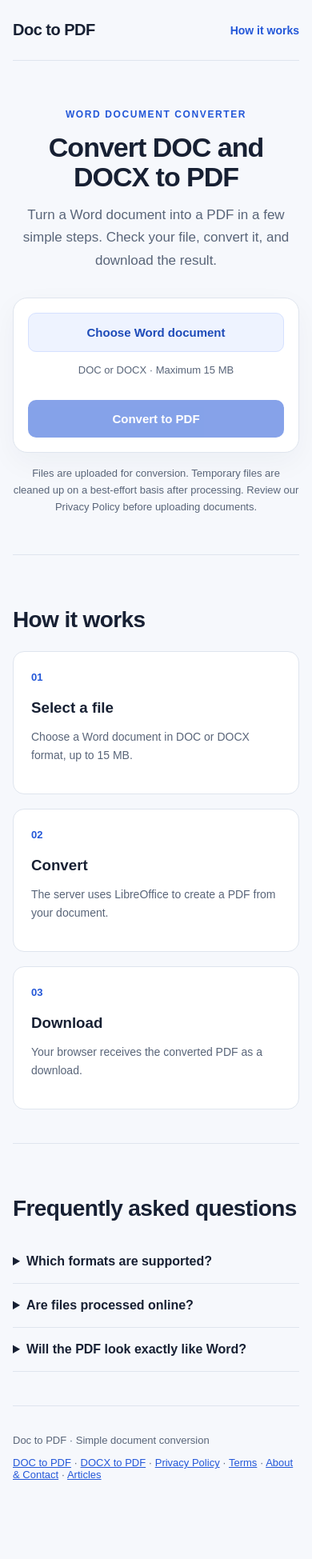
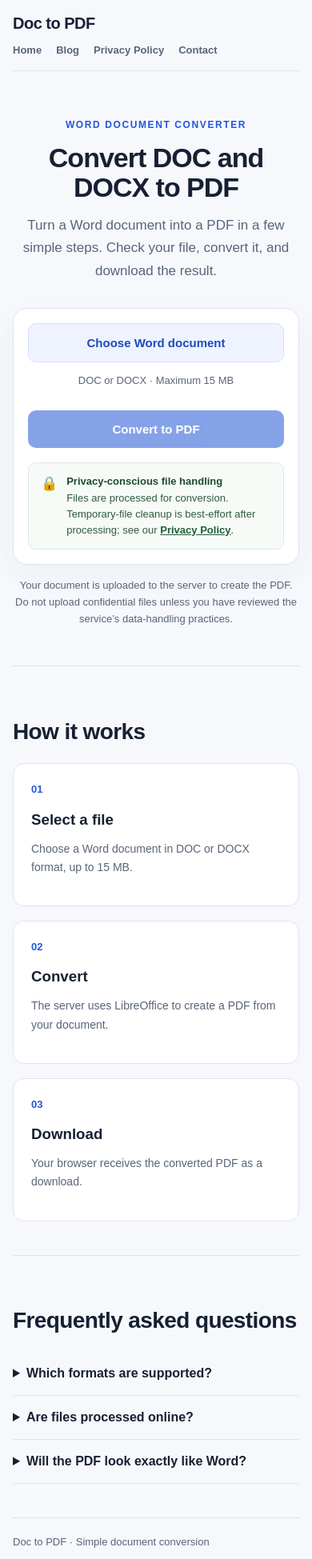
Before and after one commit to Monupatel62/doc-to-pdf, a Next.js app: page / in a window 390 px wide. Shown: the top 1949 px of the page at 80% size. Before the commit the page ends 1900 px from the top, so only its background shows below. Built offline with nearby package versions, Linux system fonts and the light colour scheme; no server answers.

Commit message:
Improve landing page security messaging, ads slots and responsive navigation

```diff
--- a/app/about/page.tsx
+++ b/app/about/page.tsx
@@ -20,7 +20,7 @@ export default function AboutPage() {
         <li>PDF conversion and browser download</li>
         <li>Free access to the conversion tool</li>
       </ul>
-      <h2>Contact and support</h2>
+      <h2 id="contact">Contact and support</h2>
       <p>Need help with a conversion or want to report a problem? Use the support form or verified support email address configured by the site operator.</p>
       <section aria-label="Contact support" style={{ border: "1px solid #ddd", borderRadius: 8, padding: 20, marginTop: 16 }}>
         <h3>Contact form placeholder</h3>
--- a/app/globals.css
+++ b/app/globals.css
@@ -4,9 +4,12 @@ html { scroll-behavior: smooth; }
 body { margin: 0; background: var(--bg); color: var(--ink); font-family: Arial, Helvetica, sans-serif; }
 a { color: var(--blue); }
 .page { max-width: 1080px; margin: 0 auto; padding: 0 24px; }
-.topbar { height: 76px; display: flex; align-items: center; justify-content: space-between; border-bottom: 1px solid var(--line); }
-.topbar a { text-decoration: none; font-size: 14px; font-weight: 600; }
-.topbar .brand { color: var(--ink); font-size: 20px; letter-spacing: -.5px; }
+.site-header { min-height: 76px; display: flex; align-items: center; justify-content: space-between; gap: 20px; border-bottom: 1px solid var(--line); }
+.brand { color: var(--ink); font-size: 20px; font-weight: 700; letter-spacing: -.5px; text-decoration: none; white-space: nowrap; }
+.primary-nav, .site-footer nav { display: flex; align-items: center; flex-wrap: wrap; gap: 22px; }
+.primary-nav a, .site-footer nav a { color: var(--muted); text-decoration: none; font-size: 14px; font-weight: 600; }
+.primary-nav a:hover, .site-footer nav a:hover { color: var(--blue); }
+.ad-slot { width: 100%; min-height: 0; height: 0; overflow: hidden; pointer-events: none; }
 .hero { text-align: center; padding: 72px 0 48px; }
 .eyebrow { color: var(--blue); font-size: 12px; font-weight: 700; letter-spacing: 1.6px; }
 h1 { max-width: 760px; margin: 16px auto; font-size: clamp(34px, 6vw, 56px); line-height: 1.08; letter-spacing: -2px; }
@@ -20,6 +23,10 @@ button:disabled { cursor: not-allowed; opacity: .55; }
 .convert { margin-top: 14px; color: white; background: var(--blue); }
 .formats, .selected, .privacyNote { color: var(--muted); font-size: 13px; line-height: 1.6; }
 .selected { overflow-wrap: anywhere; }
+.security-note { display: flex; align-items: flex-start; gap: 11px; margin: 18px 0 0; padding: 13px 15px; border: 1px solid #dce9df; border-radius: 10px; background: #f6fbf7; color: #315b40; text-align: left; font-size: 13px; line-height: 1.55; }
+.security-note strong { color: #214a30; }
+.security-note a { color: #245d3a; font-weight: 700; }
+.security-icon { flex: 0 0 auto; font-size: 17px; }
 .privacyNote { max-width: 680px; margin: 16px auto 0; }
 .message { font-size: 14px; line-height: 1.5; }
 .error { color: #b42318; }
@@ -33,10 +40,8 @@ h2 { font-size: 28px; letter-spacing: -.6px; }
 .steps p, .faq p { color: var(--muted); font-size: 14px; line-height: 1.65; }
 details { border-bottom: 1px solid var(--line); padding: 18px 0; }
 summary { cursor: pointer; font-weight: 700; }
-footer { border-top: 1px solid var(--line); padding: 22px 0 36px; color: var(--muted); font-size: 13px; display: flex; justify-content: space-between; gap: 20px; }
-@media (max-width: 640px) { .page { padding: 0 16px; } .hero { padding-top: 48px; } h1 { letter-spacing: -1px; } .converter { padding: 18px; } .steps { grid-template-columns: 1fr; } footer { display: block; } }
-
-
+.site-footer { border-top: 1px solid var(--line); padding: 22px 0 36px; color: var(--muted); font-size: 13px; display: flex; justify-content: space-between; align-items: center; gap: 20px; }
+.site-footer p { margin: 0; }
 .blog-content { color: var(--ink); font-size: 16px; line-height: 1.85; overflow-wrap: anywhere; }
 .blog-content h2 { margin: 34px 0 12px; font-size: 27px; line-height: 1.3; letter-spacing: -.5px; }
 .blog-content h3 { margin: 26px 0 10px; font-size: 20px; line-height: 1.4; }
@@ -45,4 +50,18 @@ footer { border-top: 1px solid var(--line); padding: 22px 0 36px; color: var(--m
 .blog-content li { margin: 8px 0; }
 .blog-content a { color: var(--blue); text-decoration: underline; text-underline-offset: 3px; }
 .blog-content strong { font-weight: 700; }
-@media (max-width: 640px) { .blog-content { font-size: 15px; } .blog-content h2 { font-size: 23px; } }
+@media (max-width: 700px) {
+  .page { padding: 0 16px; }
+  .site-header { min-height: 0; padding: 18px 0; align-items: flex-start; flex-direction: column; gap: 14px; }
+  .primary-nav { width: 100%; gap: 10px 18px; }
+  .primary-nav a { font-size: 13px; }
+  .hero { padding: 48px 0; }
+  h1 { letter-spacing: -1px; }
+  .converter { padding: 18px; }
+  .steps { grid-template-columns: 1fr; }
+  .site-footer { display: block; }
+  .site-footer nav { margin-top: 14px; gap: 12px 18px; }
+  .blog-content { font-size: 15px; }
+  .blog-content h2 { font-size: 23px; }
+}
+@media (prefers-reduced-motion: reduce) { html { scroll-behavior: auto; } }
--- a/app/page.tsx
+++ b/app/page.tsx
@@ -4,6 +4,13 @@ import Link from "next/link";
 import { useRef, useState } from "react";
 
 type Result = { error?: string; filename?: string };
+
+const navItems = [
+  { href: "/", label: "Home" },
+  { href: "/blog", label: "Blog" },
+  { href: "/privacy", label: "Privacy Policy" },
+  { href: "/about#contact", label: "Contact" }
+];
 
 export default function Home() {
   const inputRef = useRef<HTMLInputElement>(null);
@@ -42,7 +49,7 @@ export default function Home() {
       const url = URL.createObjectURL(blob);
       const link = document.createElement("a");
       link.href = url;
-      link.download = file.name.replace(/\.docx?$/i, "") + ".pdf";
+      link.download = file.name.replace(/\\.docx?$/i, "") + ".pdf";
       document.body.appendChild(link);
       link.click();
       link.remove();
@@ -55,28 +62,86 @@ export default function Home() {
     }
   }
 
-  return <main className="page">
-    <header className="topbar"><Link className="brand" href="/">Doc to PDF</Link><a href="#how-it-works">How it works</a></header>
+  return (
+    <main className="page">
+      <header className="site-header">
+        <Link className="brand" href="/" aria-label="Doc to PDF home">Doc to PDF</Link>
+        <nav className="primary-nav" aria-label="Main navigation">
+          {navItems.map(item => (
+            <Link key={item.href} href={item.href}>{item.label}</Link>
+          ))}
+        </nav>
+      </header>
+
+      {/* Ad placement reserved for a future approved AdSense unit. No ad script is loaded here. */}
+      <div id="adsense-header" className="ad-slot ad-slot-header" aria-hidden="true" />
+
       <section className="hero">
         <p className="eyebrow">WORD DOCUMENT CONVERTER</p>
         <h1>Convert DOC and DOCX to PDF</h1>
         <p className="intro">Turn a Word document into a PDF in a few simple steps. Check your file, convert it, and download the result.</p>
+
         <div className="converter">
-        <input ref={inputRef} className="fileInput" type="file" accept=".doc,.docx,application/msword,application/vnd.openxmlformats-officedocument.wordprocessingml.document" onChange={e => chooseFile(e.target.files?.[0] || null)} aria-label="Choose a DOC or DOCX document" />
-        <button className="choose" type="button" onClick={() => inputRef.current?.click()} disabled={busy}>Choose Word document</button>
+          <input
+            ref={inputRef}
+            className="fileInput"
+            type="file"
+            accept=".doc,.docx,application/msword,application/vnd.openxmlformats-officedocument.wordprocessingml.document"
+            onChange={e => chooseFile(e.target.files?.[0] || null)}
+            aria-label="Choose a DOC or DOCX document"
+          />
+          <button className="choose" type="button" onClick={() => inputRef.current?.click()} disabled={busy}>
+            Choose Word document
+          </button>
           <p className="formats">DOC or DOCX · Maximum 15 MB</p>
           {file && <p className="selected" aria-live="polite">Selected: {file.name} ({(file.size / 1024 / 1024).toFixed(2)} MB)</p>}
-        <button className="convert" type="button" onClick={convert} disabled={!file || busy}>{busy ? "Converting…" : "Convert to PDF"}</button>
+          <button className="convert" type="button" onClick={convert} disabled={!file || busy}>
+            {busy ? "Converting…" : "Convert to PDF"}
+          </button>
+
+          <div className="security-note" role="note">
+            <span className="security-icon" aria-hidden="true">🔒</span>
+            <span><strong>Privacy-conscious file handling</strong><br />Files are processed for conversion. Temporary-file cleanup is best-effort after processing; see our <Link href="/privacy">Privacy Policy</Link>.</span>
+          </div>
+
           {error && <p className="message error" role="alert">{error}</p>}
           {success && <p className="message success" role="status">{success}</p>}
         </div>
-      <p className="privacyNote">Files are uploaded for conversion. Temporary files are cleaned up on a best-effort basis after processing. Review our Privacy Policy before uploading documents.</p>
+        <p className="privacyNote">Your document is uploaded to the server to create the PDF. Do not upload confidential files unless you have reviewed the service’s data-handling practices.</p>
       </section>
+
+      {/* Reserved sidebar inventory; intentionally has no height until an ad unit is configured. */}
+      <aside id="adsense-sidebar" className="ad-slot ad-slot-sidebar" aria-hidden="true" />
+
       <section className="info" id="how-it-works">
         <h2>How it works</h2>
-      <div className="steps"><article><span>01</span><h3>Select a file</h3><p>Choose a Word document in DOC or DOCX format, up to 15 MB.</p></article><article><span>02</span><h3>Convert</h3><p>The server uses LibreOffice to create a PDF from your document.</p></article><article><span>03</span><h3>Download</h3><p>Your browser receives the converted PDF as a download.</p></article></div>
+        <div className="steps">
+          <article><span>01</span><h3>Select a file</h3><p>Choose a Word document in DOC or DOCX format, up to 15 MB.</p></article>
+          <article><span>02</span><h3>Convert</h3><p>The server uses LibreOffice to create a PDF from your document.</p></article>
+          <article><span>03</span><h3>Download</h3><p>Your browser receives the converted PDF as a download.</p></article>
+        </div>
       </section>
-    <section className="faq"><h2>Frequently asked questions</h2><details><summary>Which formats are supported?</summary><p>The MVP accepts DOC and DOCX files up to 15 MB. Other formats are not supported.</p></details><details><summary>Are files processed online?</summary><p>Yes. The file is uploaded to the server for conversion. Run this app only on a trusted deployment with appropriate access controls and cleanup settings.</p></details><details><summary>Will the PDF look exactly like Word?</summary><p>Results can vary by fonts and document features. Review the output before using it for important documents.</p></details></section>
-    <footer><p>Doc to PDF · Simple document conversion</p><p><Link href="/doc-to-pdf">DOC to PDF</Link> · <Link href="/docx-to-pdf">DOCX to PDF</Link> · <Link href="/privacy">Privacy Policy</Link> · <Link href="/terms">Terms</Link> · <Link href="/about">About & Contact</Link> · <Link href="/blog">Articles</Link></p></footer>
-  </main>;
+
+      <section className="faq">
+        <h2>Frequently asked questions</h2>
+        <details><summary>Which formats are supported?</summary><p>The MVP accepts DOC and DOCX files up to 15 MB. Other formats are not supported.</p></details>
+        <details><summary>Are files processed online?</summary><p>Yes. The file is uploaded to the server for conversion. Run this app only on a trusted deployment with appropriate access controls and cleanup settings.</p></details>
+        <details><summary>Will the PDF look exactly like Word?</summary><p>Results can vary by fonts and document features. Review the output before using it for important documents.</p></details>
+      </section>
+
+      {/* Ad placement reserved for a future approved AdSense unit. */}
+      <div id="adsense-footer" className="ad-slot ad-slot-footer" aria-hidden="true" />
+
+      <footer className="site-footer">
+        <p>Doc to PDF · Simple document conversion</p>
+        <nav aria-label="Footer navigation">
+          <Link href="/">Home</Link>
+          <Link href="/blog">Blog</Link>
+          <Link href="/privacy">Privacy Policy</Link>
+          <Link href="/about#contact">Contact</Link>
+          <Link href="/terms">Terms</Link>
+        </nav>
+      </footer>
+    </main>
+  );
 }
```
Lines whose indentation alone changed are shown as unchanged.
